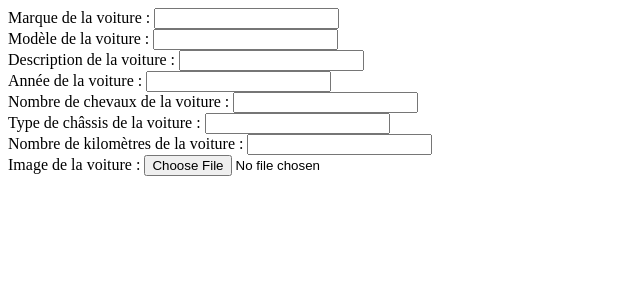
After one commit to StayZe/MxCar, a PHP site: page /views/upload-car.php in a window 1280 px wide. The commit adds this page. Shown: the top 300 px of the page, without its empty margins (0-640 px from the left). Run offline with PHP 8.4, Linux system fonts and the light colour scheme.

Commit message:
MàJ 1 upload Car

```diff
--- a/index.php
+++ b/index.php
@@ -19,6 +19,10 @@ if(isset($_GET['action']) && !empty($_GET['action'])){
         logOut();
     } elseif($action == 'account-home'){
         DisplayAccountHome();
+    } elseif($action == 'uploadCar'){
+        DisplayUploadCar();
+    } elseif($action == 'uploadCarProcess'){
+        uploadCarProcess();
     } else {
         DisplayError404();
     }
--- a/views/account-home.php
+++ b/views/account-home.php
@@ -6,6 +6,6 @@
     <title>MxCar | Account</title>
 </head>
 <body>
-    <a href="./index.php?action=carUpload">Upload a car</a>
+    <a href="./index.php?action=uploadCar">Upload a car</a>
 </body>
 </html>
--- /dev/null
+++ b/views/upload-car.php
@@ -0,0 +1,28 @@
+<!DOCTYPE html>
+<html lang="fr">
+<head>
+    <meta charset="UTF-8">
+    <meta name="viewport" content="width=device-width, initial-scale=1.0">
+    <title>MxCar | Uplaod a Car</title>
+</head>
+<body>
+    <form action="./index.php?action=uploadCarProcess" method="post" enctype="multipart/form-data">
+        <label for="carBrand">Marque de la voiture : </label>
+        <input type="text" id="carBrand" name="carBrand" required><br>
+        <label for="carModel">Modèle de la voiture : </label>
+        <input type="text" id="carModel" name="carModel"required><br>
+        <label for="carDesc">Description de la voiture : </label>
+        <input type="text" id="carDesc" name="carDesc"><br>
+        <label for="carYear">Année de la voiture : </label>
+        <input type="text" id="carYear" name="carYear"required><br>
+        <label for="carHP">Nombre de chevaux de la voiture : </label>
+        <input type="text" id="carHP" name="carHP"required><br>
+        <label for="carChassis">Type de châssis de la voiture : </label>
+        <input type="text" id="carChassis" name="carChassis"required><br>
+        <label for="carKM">Nombre de kilomètres de la voiture : </label>
+        <input type="text" id="carKM" name="carKM"required><br>
+        <label for="carImg">Image de la voiture : </label>
+        <input type="file" name="image" accept="image/*"><br>
+    </form>
+</body>
+</html>
```
Also changed, not shown: controllers/controller.php (+8 -0 lines).
